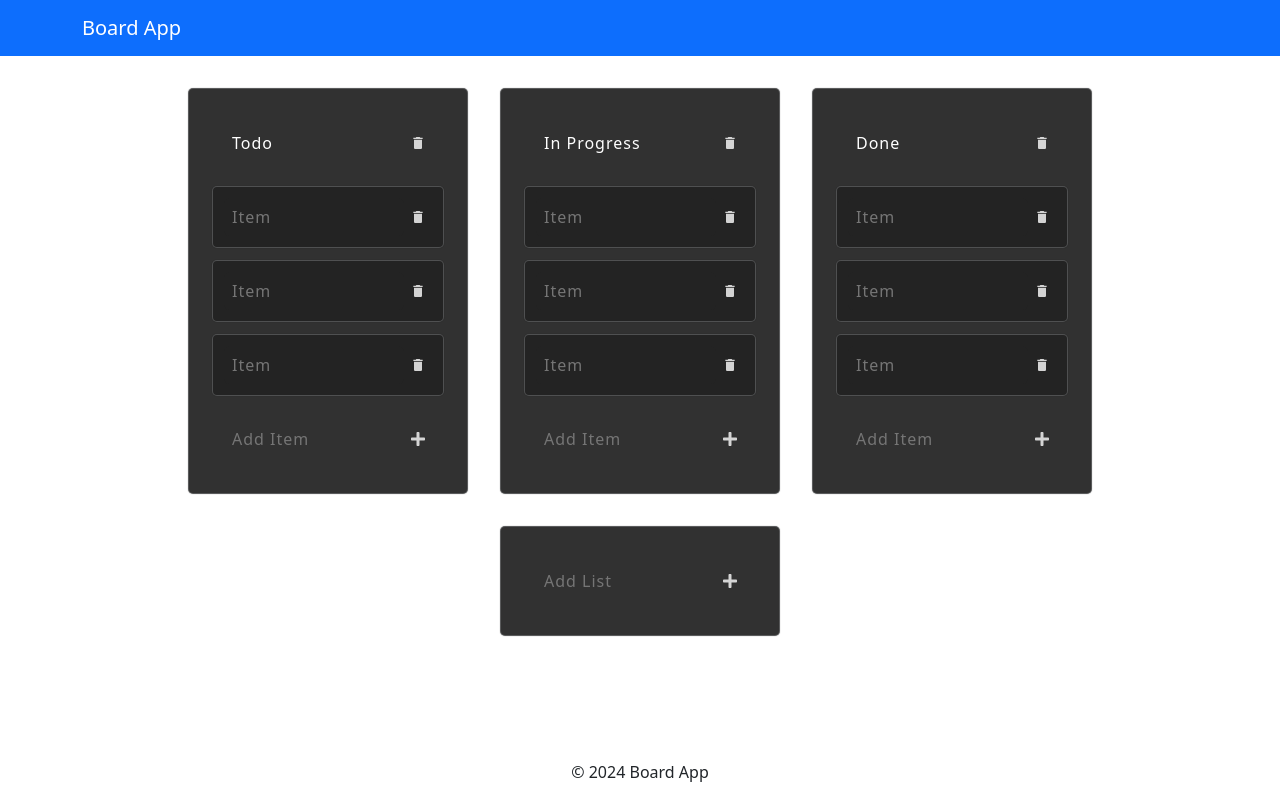
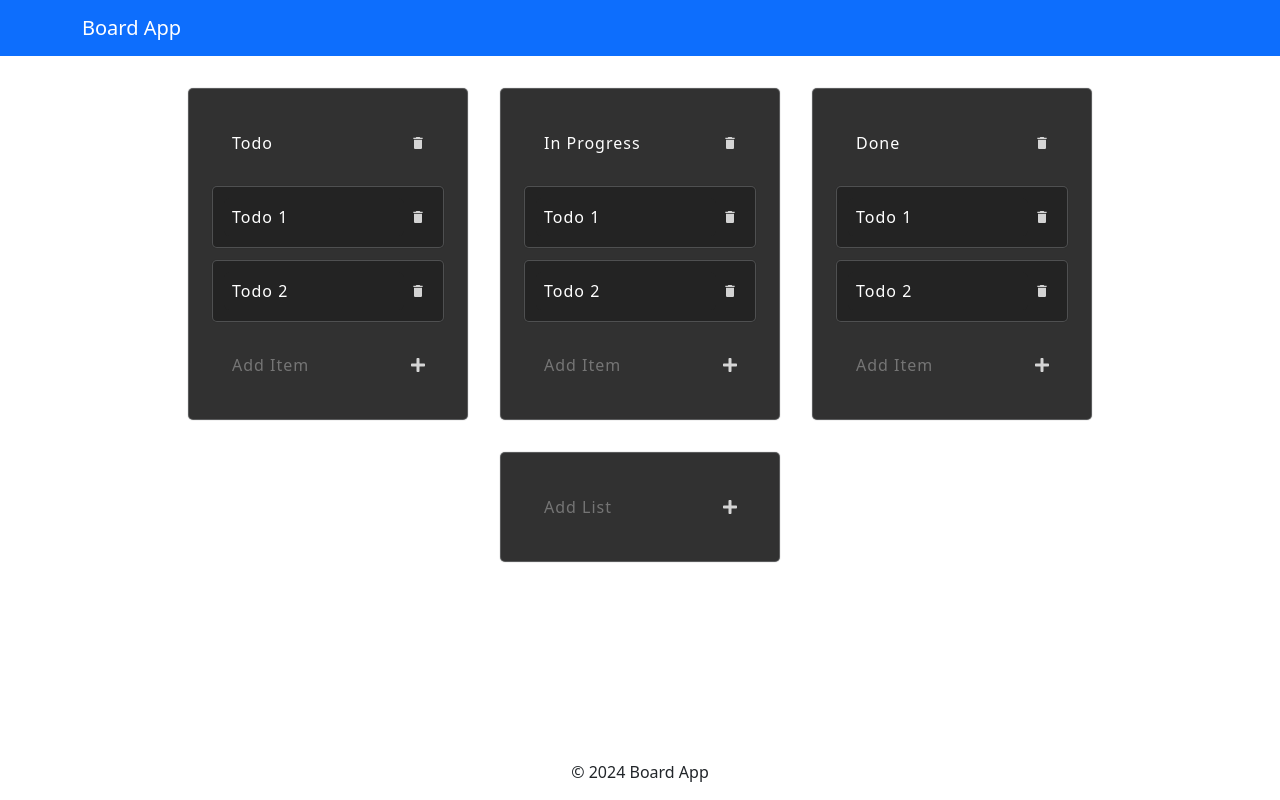
Before and after one commit to michal-1994/board-app, a React (Vite) app: page / in a window 1280 px wide. Built offline with nearby package versions, Linux system fonts and the light colour scheme; the HTML template or start-up script is replaced by a standard one.

Commit message:
add change item method

```diff
--- a/src/components/Board.tsx
+++ b/src/components/Board.tsx
@@ -2,32 +2,56 @@ import { useState } from 'react';
 import Container from 'react-bootstrap/Container';
 import AddListForm from './AddListForm';
 import List from './List';
-
-interface IList {
-    title: string;
-}
+import { IList } from '../interfaces/IList';
+import { IItem } from '../interfaces/IItem';
 
 const Board = () => {
     const [lists, setLists] = useState<IList[]>([
         {
-            title: 'Todo'
+            title: 'Todo',
+            items: [
+                {
+                    text: 'Todo 1'
+                },
+                {
+                    text: 'Todo 2'
+                }
+            ]
         },
         {
-            title: 'In Progress'
+            title: 'In Progress',
+            items: [
+                {
+                    text: 'Todo 1'
+                },
+                {
+                    text: 'Todo 2'
+                }
+            ]
         },
         {
-            title: 'Done'
+            title: 'Done',
+            items: [
+                {
+                    text: 'Todo 1'
+                },
+                {
+                    text: 'Todo 2'
+                }
+            ]
         }
     ]);
 
     const handleAddList = (listTitle: string) => {
-        console.log('handleAddList listTitle: ', listTitle);
+        console.log('handleAddList: ', listTitle);
     };
 
     const handleChangeList = (listId: number, listTitle: string) => {
+        console.log('handleChangeList');
         const newList = lists.map((list, index) => {
             if (listId === index) {
                 return {
+                    ...list,
                     title: listTitle
                 };
             }
@@ -37,17 +61,45 @@ const Board = () => {
     };
 
     const handleRemoveList = (listId: number) => {
-        console.log('handleRemoveList listId: ', listId);
+        console.log('handleRemoveList: ', listId);
     };
 
     const handleAddItem = (itemText: string, listId: number) => {
-        console.log('handleAddItem itemText: ', itemText);
-        console.log('handleAddItem listId: ', listId);
+        console.log('handleAddItem: ', itemText, listId);
+    };
+
+    const handleChangeItem = (
+        itemId: number,
+        listId: number,
+        itemText: string
+    ) => {
+        console.log('handleChangeItem: ', itemId, listId, itemText);
+
+        const newItems = lists[listId].items.map(
+            (item: IItem, index: number) => {
+                if (itemId === index) {
+                    return {
+                        text: itemText
+                    };
+                }
+                return item;
+            }
+        );
+
+        const newList = lists.map((list, index) => {
+            if (listId === index) {
+                return {
+                    ...list,
+                    items: newItems
+                };
+            }
+            return list;
+        });
+        setLists(newList);
     };
 
     const handleRemoveItem = (itemId: number, listId: number) => {
-        console.log('handleRemoveItem itemId: ', itemId);
-        console.log('handleRemoveItem listId: ', listId);
+        console.log('handleRemoveItem: ', itemId, listId);
     };
 
     return (
@@ -58,8 +110,10 @@ const Board = () => {
                         key={index}
                         listId={index}
                         listTitle={list.title}
+                        items={list.items}
                         onAddItem={handleAddItem}
                         onRemoveItem={handleRemoveItem}
+                        onChangeItem={handleChangeItem}
                         onRemoveList={handleRemoveList}
                         onChangeList={handleChangeList}
                     />
--- a/src/components/Item.tsx
+++ b/src/components/Item.tsx
@@ -1,9 +1,22 @@
 import { MdDelete } from 'react-icons/md';
 
-const Item = ({ itemId, listId, onRemoveItem }: any) => {
+const Item = ({
+    itemId,
+    listId,
+    itemText,
+    onRemoveItem,
+    onChangeItem
+}: any) => {
     return (
         <div className="item-bg">
-            <input type="text" placeholder="Item" />
+            <input
+                type="text"
+                placeholder="Item"
+                value={itemText}
+                onChange={e => {
+                    onChangeItem(itemId, listId, e.target.value);
+                }}
+            />
             <button
                 title="Remove Item"
                 onClick={() => {
--- a/src/components/List.tsx
+++ b/src/components/List.tsx
@@ -1,17 +1,18 @@
 import AddItemForm from './AddItemForm';
 import Item from './Item';
 import ListTitleForm from './ListTitleForm';
+import { IItem } from '../interfaces/IItem';
 
 const List = ({
     listId,
     listTitle,
+    items,
     onAddItem,
     onRemoveItem,
+    onChangeItem,
     onRemoveList,
     onChangeList
 }: any) => {
-    const items = [1, 2, 3];
-
     return (
         <div className="list">
             <ListTitleForm
@@ -20,12 +21,14 @@ const List = ({
                 onRemoveList={onRemoveList}
                 onChangeList={onChangeList}
             />
-            {items.map((item, index) => (
+            {items.map((item: IItem, index: number) => (
                 <Item
                     key={index}
                     itemId={index}
                     listId={listId}
+                    itemText={item.text}
                     onRemoveItem={onRemoveItem}
+                    onChangeItem={onChangeItem}
                 />
             ))}
             <AddItemForm listId={listId} onAddItem={onAddItem} />
--- /dev/null
+++ b/src/interfaces/IItem.ts
@@ -0,0 +1,3 @@
+export interface IItem {
+    text: string;
+}
--- /dev/null
+++ b/src/interfaces/IList.ts
@@ -0,0 +1,6 @@
+import { IItem } from './IItem';
+
+export interface IList {
+    title: string;
+    items: IItem[];
+}
```
